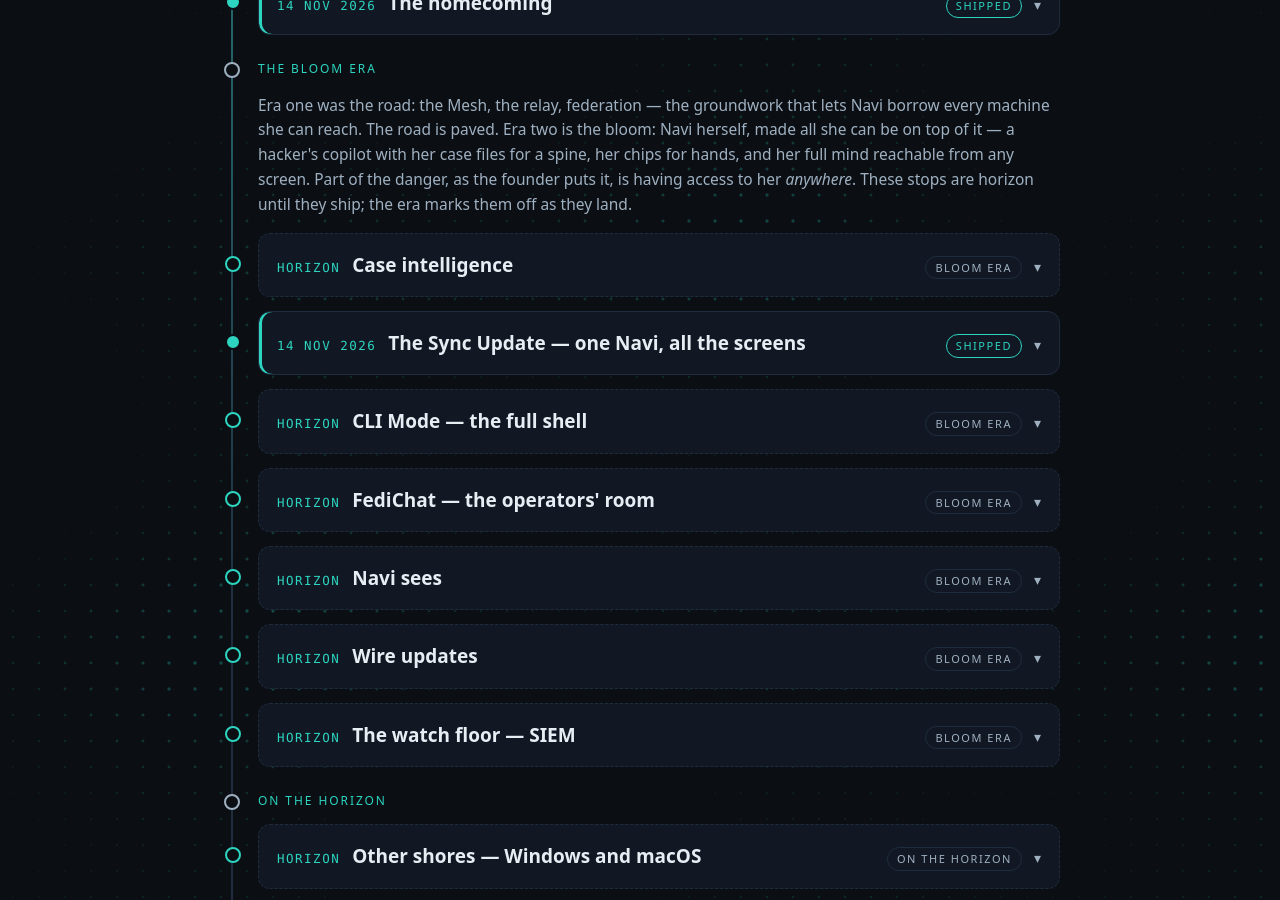
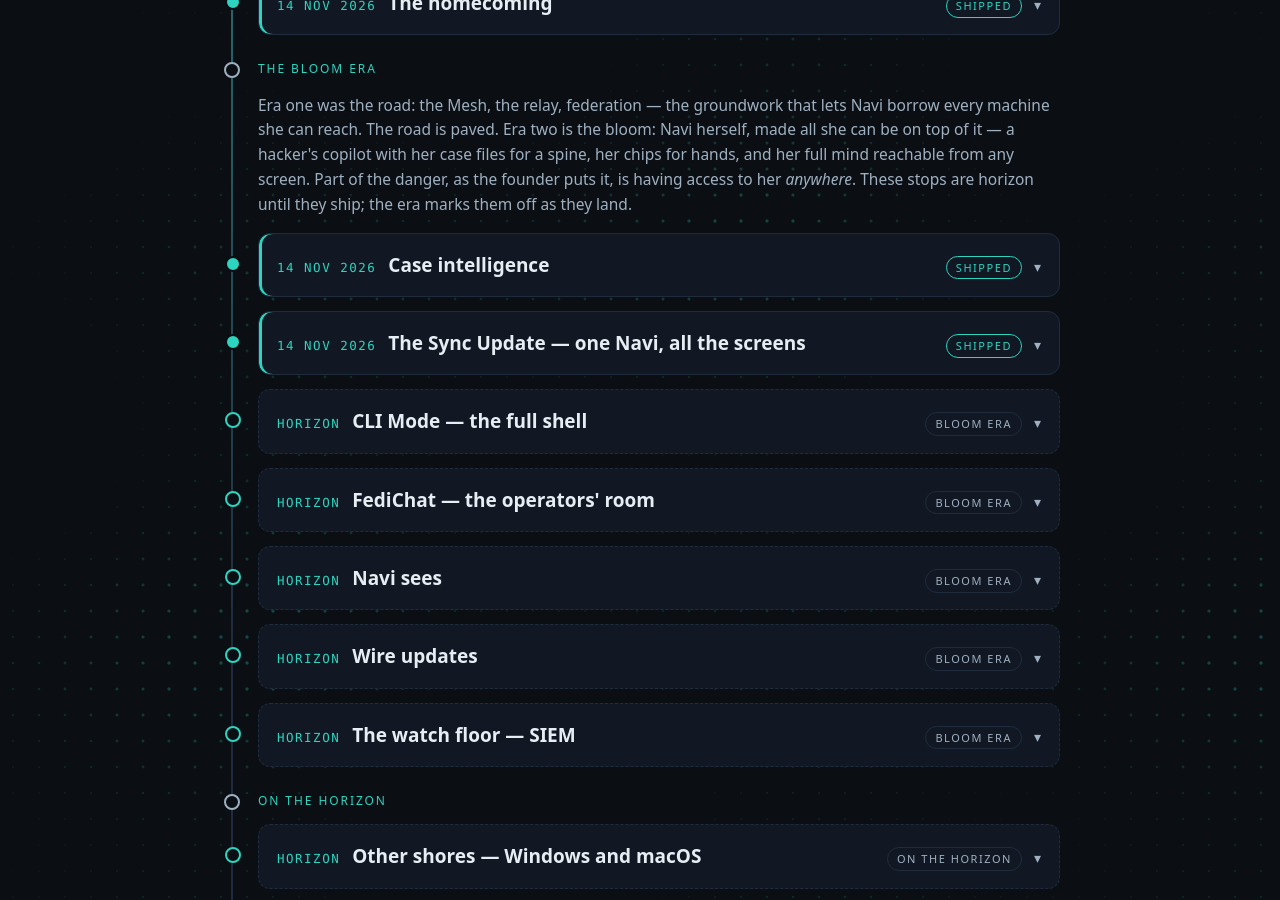
Before and after one commit to AlexKollar/nocturnerow, a Jekyll site: the page built from roadmap.html, in a window 1280 px wide and 900 px high, scrolled down 1843 px. Built offline with Jekyll 4.4.1, drawn with Linux system fonts in a browser that asks for light colours.

Commit message:
Roadmap: Case intelligence stop marked SHIPPED (v0.3.0e Build 2)

```diff
--- a/roadmap.html
+++ b/roadmap.html
@@ -145,11 +145,11 @@ description: "The whole Row on one line — every milestone a stop on a vertical
 <div class="tl-break">THE BLOOM ERA</div>
 <p style="font-size:15.5px;margin:0 0 16px">Era one was the road: the Mesh, the relay, federation — the groundwork that lets Navi borrow every machine she can reach. The road is paved. Era two is the bloom: Navi herself, made all she can be on top of it — a hacker's copilot with her case files for a spine, her chips for hands, and her full mind reachable from any screen. Part of the danger, as the founder puts it, is having access to her <i>anywhere</i>. These stops are horizon until they ship; the era marks them off as they land.</p>
 
-<details class="tl-item horizon">
-<summary><span class="tl-date">HORIZON</span><span class="tl-title">Case intelligence</span><span class="tl-tag">BLOOM ERA</span></summary>
+<details class="tl-item">
+<summary><span class="tl-date">14 NOV 2026</span><span class="tl-title">Case intelligence</span><span class="tl-tag">SHIPPED</span></summary>
 <div class="tl-body">
-<p>Open a case's chat and Navi works the file like an investigator, not a stenographer: entities, observables, events and leads logged as she sees them — every entry badged with its source, and everything she files lands as a <i>lead</i> until the operator promotes it to fact. New registers join the case folder: an evidence register with a SHA-256 taken at filing, an observables register that doubles as the Wire's watchlist, and a task list Navi proposes and the operator checks off. Filed as issue #199; the case file becomes the spine of professional work.</p>
-<p class="tl-links"><a href="https://github.com/AlexKollar/Apex/issues/199">GitHub — case intelligence, issue #199</a></p>
+<p>Open a case's chat and Navi works the file like an investigator, not a stenographer: entities, observables, events and leads logged as she sees them — every entry badged with its source, and everything she files lands as a <i>lead</i> until the operator promotes it to fact. The registers joined the case folder: an evidence register with a SHA-256 taken at filing, an observables register that doubles as the Wire's watchlist, and a task list Navi proposes and the operator checks off. The same build carried the Fedinet route pill, the status-bar law, and the bridge that comes back on its own after an update. The case file is the spine of professional work now.</p>
+<p class="tl-links"><a href="https://github.com/AlexKollar/Apex/releases/tag/v0.3.0e">GitHub — Apex v0.3.0e (Edge)</a><a href="https://github.com/AlexKollar/Apex/issues/199">GitHub — case intelligence, issue #199</a></p>
 </div>
 </details>
 
```
